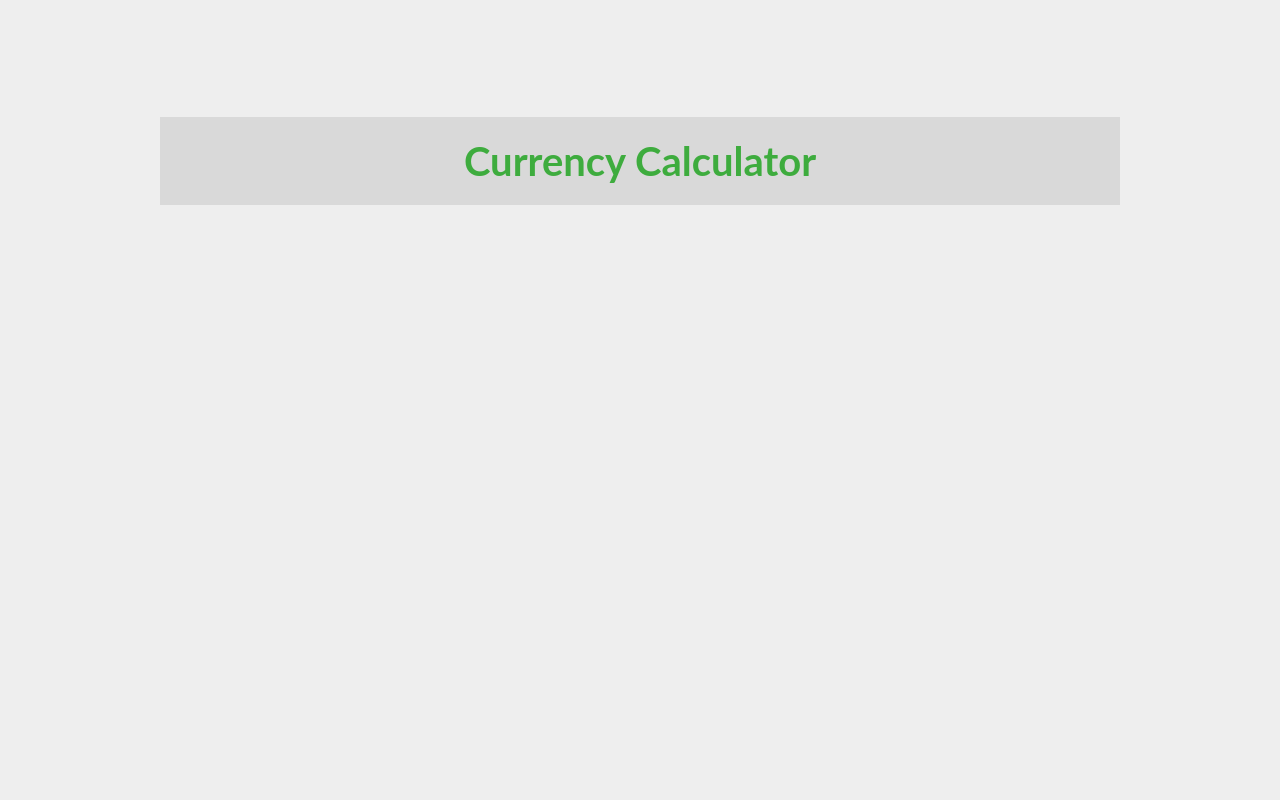
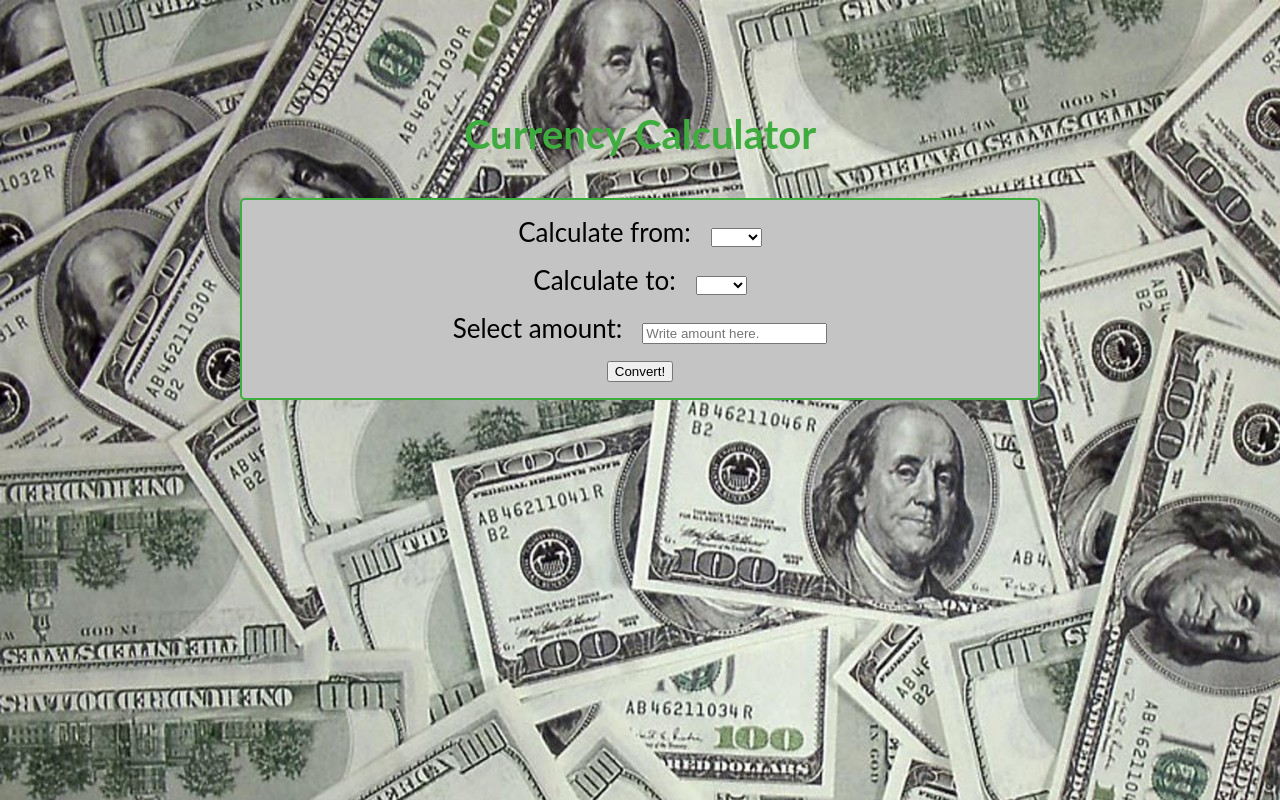
Before and after one commit to szpytmus/currency-converter-react, a React (Create React App) app: page / in a window 1280 px wide. Built offline with nearby package versions, Linux system fonts and the light colour scheme.

Commit message:
simple CSS + working currency calculation

```diff
--- a/src/App.js
+++ b/src/App.js
@@ -1,14 +1,135 @@
-import React from 'react';
+import React, {useState} from 'react';
 import Container from './Container';
 import Header from './Header'
+import Form from './Form'
 
 function App() {
-  return (
+
+  let result;
+  const [convertedAmount, setCalculatedCurrency] = useState(0)
+
+  const calculateCurrency = (firstCurrency, secondCurrency, moneyAmount) => {
+
+    const euroBuy = 4.3914;
+    const euroSell = 4.4802;
+    const dollarBuy = 3.8940;
+    const dollarSell = 3.9726;
+    const poundBuy = 4.8946;
+    const poundSell = 4.9934;
+
+
+
+      switch (firstCurrency) {
+
+      case "PLN":
+        switch (secondCurrency) {
+          case "EUR":
+            result =  moneyAmount / euroBuy;
+            break;
+
+          case "USD":
+            result =  moneyAmount / dollarBuy;
+            break;
+
+          case "GBP":
+            result =  moneyAmount / poundBuy;
+            break;
+
+          case "PLN":
+            result =  moneyAmount / 1;
+            break;
+        // no default
+
+        }
+        break;
+
+      case "EUR":
+        switch (secondCurrency) {
+          case "EUR":
+            result =  moneyAmount / 1;
+            break;
+
+          case "USD":
+            result =  moneyAmount / (dollarBuy / euroBuy);
+            break;
+
+          case "GBP":
+            result =  moneyAmount / (poundBuy / euroBuy);
+            break;
+
+          case "PLN":
+            result =  moneyAmount * euroSell;
+            break;
+          // no default
+        }
+
+        break;
+      case "USD":
+        switch (secondCurrency) {
+          case "EUR":
+            result =  moneyAmount / (euroBuy / dollarBuy);
+            break;
+
+          case "USD":
+            result =  moneyAmount / 1;
+            break;
+
+          case "GBP":
+            result =  moneyAmount / (poundBuy / dollarBuy);
+            break;
+
+          case "PLN":
+            result =  moneyAmount * dollarSell;
+            break;
+          // no default
+        }
+        break;
+      case "GBP":
+        switch (secondCurrency) {
+          case "EUR":
+            result =  moneyAmount / (euroBuy / poundBuy);
+            break;
+
+          case "USD":
+            result =  moneyAmount / (dollarBuy / poundBuy);
+            break;
+
+          case "GBP":
+            result =  moneyAmount / 1;
+            break;
+
+          case "PLN":
+            result =  moneyAmount * poundSell;
+            break;
+          // no default
+        }
+        // no default
+    }
+
+    setCalculatedCurrency(convertedAmount => convertedAmount = result);
+
+  };
+
+
+
+
+ return  (
 
     <Container>
-      <Header title="Currency Calculator"/>
+      <Header title="Currency Calculator"></Header>
+
+      <Form
+        calculateCurrency={calculateCurrency}
+        convertedAmount={convertedAmount}
+      />
+
+
     </Container>
-  );
+
+  )
+
+
 }
 
+
 export default App;
--- a/src/Container/style.css
+++ b/src/Container/style.css
@@ -11,6 +11,7 @@ body {
     background-color: #eee;
     font-size: 16px;
     padding: 10px;
+    background-image: url(./currency-background.jpg);
 }
 
 .container{
--- /dev/null
+++ b/src/Form/index.js
@@ -0,0 +1,73 @@
+import React, { useState } from 'react';
+import "./style.css";
+
+const Form = ({ calculateCurrency, convertedAmount }) => {
+
+    const [firstCurrency, setFirstCurrency] = useState("");
+    const [secondCurrency, setSecondCurrency] = useState("");
+    const [moneyAmount, setMoneyAmount] = useState("");
+
+    const onSelectChangeFirst = ({ target }) => setFirstCurrency(target.value);
+    const onSelectChangeSecond = ({ target }) => setSecondCurrency(target.value);
+    const onFormSubmit = (event) => {
+        event.preventDefault();
+        calculateCurrency(firstCurrency, secondCurrency, moneyAmount)
+        console.log(`Pierwsza waluta: ${firstCurrency}`)
+        console.log(`Druga waluta: ${secondCurrency}`)
+        console.log(`Chcesz zamienić: ${moneyAmount}`)
+
+
+    }
+
+    return (
+        <form className="form" onSubmit={onFormSubmit}>
+            <p className="form__paragraph">
+                <label className="form__label">Calculate from:</label>
+                <select value={firstCurrency} onChange={onSelectChangeFirst}>
+                    <option />
+                    <option>PLN</option>
+                    <option>GBP</option>
+                    <option>EUR</option>
+                    <option>USD</option>
+                </select>
+            </p>
+            <p className="form__paragraph">
+                <label className="form__label">Calculate to:</label>
+                <select value={secondCurrency} onChange={onSelectChangeSecond}>
+                    <option />
+                    <option>PLN</option>
+                    <option>GBP</option>
+                    <option>EUR</option>
+                    <option>USD</option>
+                </select>
+            </p>
+            <p className="form__paragraph">
+                <label className="form__label">Select amount:</label>
+                <input
+                    value={moneyAmount}
+                    className="form__input"
+                    placeholder="Write amount here."
+                    onChange={({ target }) => setMoneyAmount(target.value)}
+                />
+            </p>
+            <button
+                onClick={() => calculateCurrency(firstCurrency, secondCurrency, moneyAmount)}
+            >
+                Convert!
+            </button>
+            <p
+            className="form__paragraph"
+            >
+                <span
+                className="form__result"
+                hidden={convertedAmount <=0}
+                >Converted currency: {convertedAmount}
+                </span>
+            </p>
+        </form>
+    )
+};
+
+
+
+export default Form;
--- /dev/null
+++ b/src/Form/style.css
@@ -0,0 +1,37 @@
+.form__label{
+    font-size: 26px;
+    max-width: 180px;
+    margin-right: 20px;
+
+}
+
+.form {
+    border: 2px solid  rgb(62, 172, 62);
+    background-color:rgb(197, 196, 196);
+    border-radius: 5px;
+    margin: auto;
+    text-align: center;
+    max-width: 800px;
+}
+
+.form__legend{
+    background-color: rgb(62, 172, 62);
+    color: white;
+    border-radius: 5px;
+    padding: 10px;
+}
+
+.form__value:required{
+border-color: #777;
+}
+
+
+.form__paragraph--smaller{
+    font-size:12px;
+    margin-top:20px;
+}
+
+.form__select{
+    padding: 10px;
+    color: rgb(49, 138, 49);
+}
--- a/src/Header/index.js
+++ b/src/Header/index.js
@@ -1,10 +1,12 @@
 import React from 'react';
 import './style.css'
 
-const Header = ({title}) => (
-    <header>
-        <h1 className="header">{title}</h1>
-    </header>
+const Header = ({ title }) => (
+    <React.Fragment>
+        <header>
+            <h1 className="header">{title}</h1>
+        </header>
+    </React.Fragment>
 );
 
 export default Header;
--- a/src/Header/style.css
+++ b/src/Header/style.css
@@ -1,12 +1,10 @@
 .header{
-    margin-left: auto;
-    margin-right: auto;
+    margin: 0 auto;
     text-align: center;
     padding: 20px;
     font-family: 'Lato', sans-serif;
     font-size: 40px;
     color: rgb(62, 172, 62);
-    background-color: hsl(0, 0%, 85%);
     width: 100%;
     margin-bottom:20px;
 }
```
Also changed, not shown: src/Container/currency-background.jpg (added).
